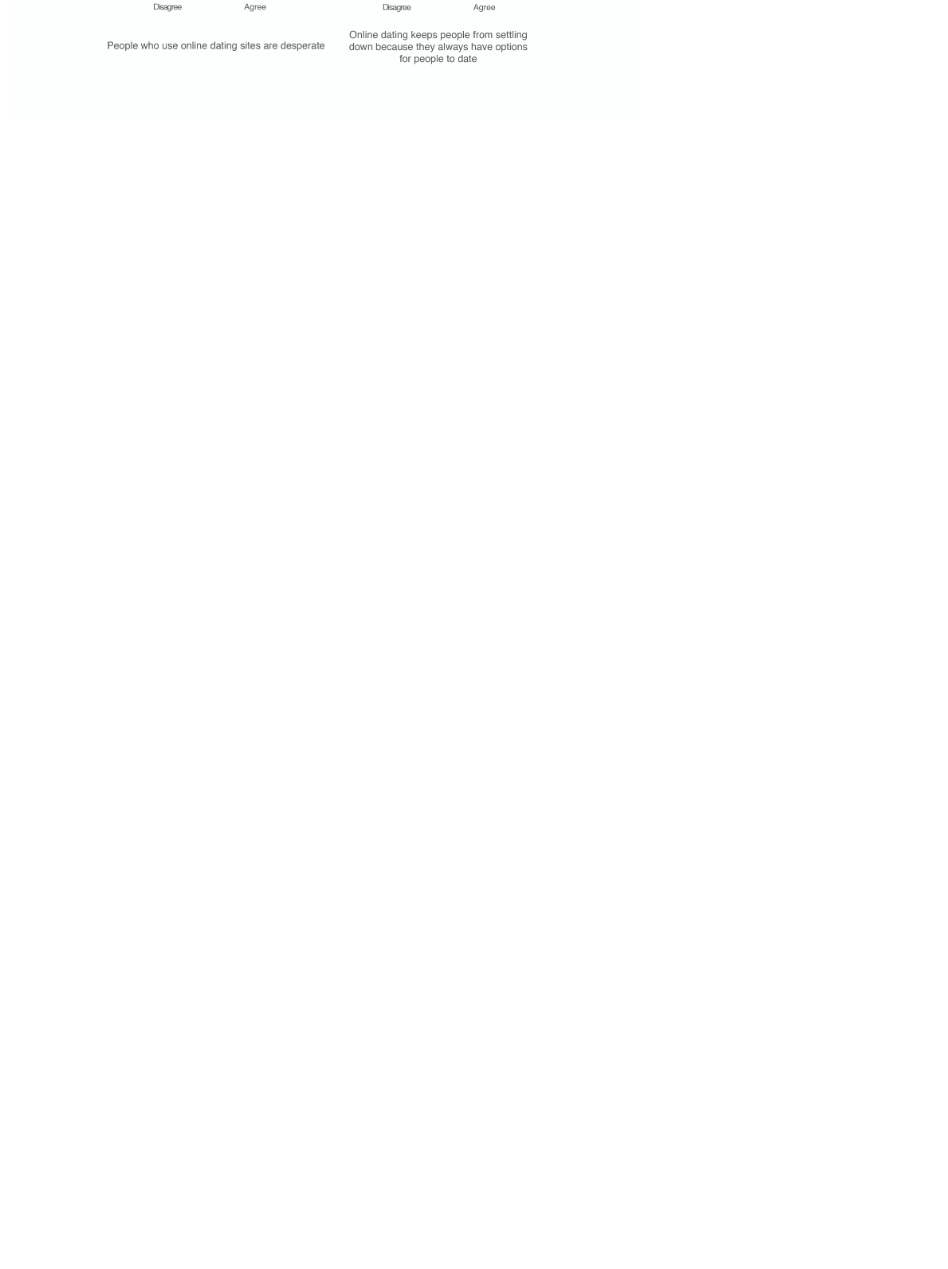
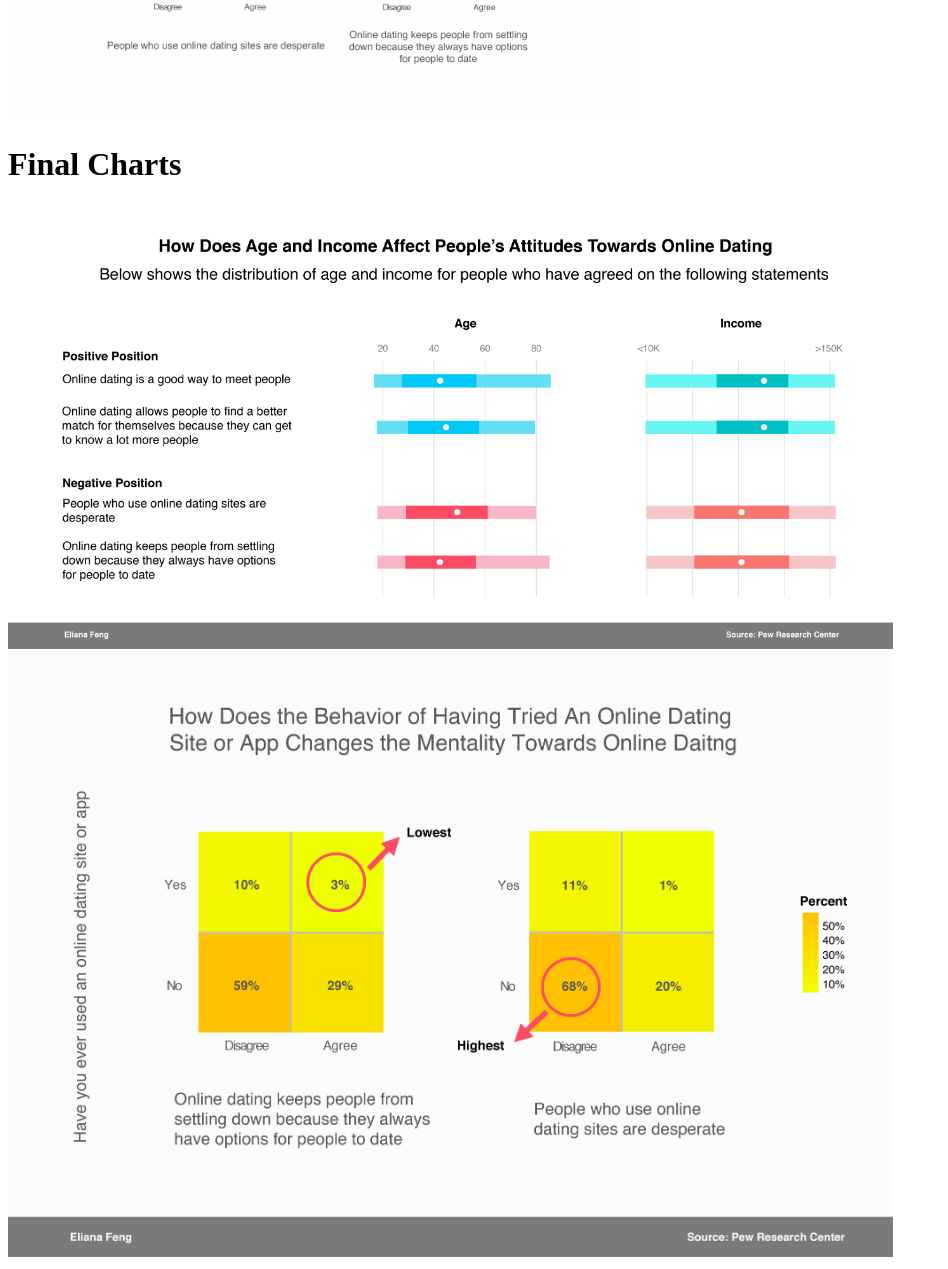
Before and after one commit to elianaxuefeng/elianaxuefeng.github.io, a plain HTML site: page index.html in a window 1280 px wide. Shown: the part 4466-5735 px from the top of the page, without its empty margins (0-948 px from the left). Before the commit the page ends 4599 px from the top, so only its background shows below. Drawn offline with Linux system fonts and the light colour scheme.

Commit message:
add index file

```diff
--- a/index.html
+++ b/index.html
@@ -30,5 +30,14 @@
 
     </div>
 
+    </div>
+          <h1> Final Charts</h1>
+
+          <img src="comboFinal1.png" alt="comboFinal1" style="width: 70%; height: 70%"/>
+
+          <img src="comboFinal2.png" alt="comboFinal2" style="width: 70%; height: 70%"/>
+
+    </div>
+
 </body>
 </html>
```
